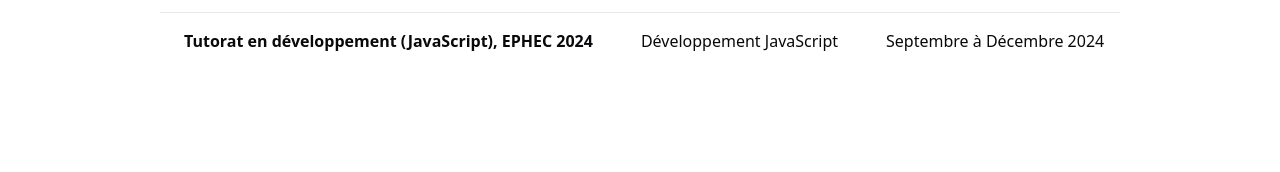
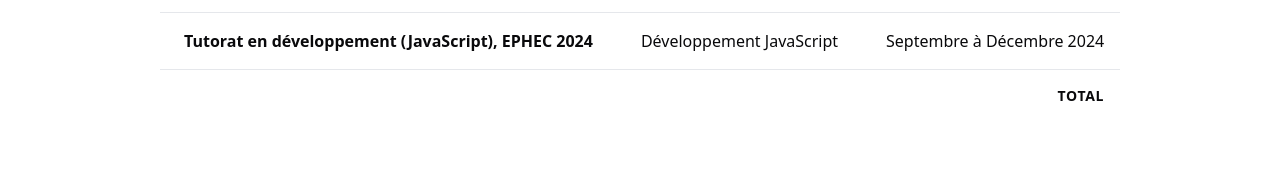
Before and after one commit to clemoudo/portfolio, a Next.js app in the folder web-app/: page /portfolio in a window 1280 px wide. Both pictures are taken after a click on the button 1102 px from the left and 243 px from the top of the page. Shown: the part 353-525 px from the top of the page. Built offline with nearby package versions, Linux system fonts and the light colour scheme.

Commit message:
total dans la table du portfolio

```diff
--- a/web-app/components/portfolio/PortfolioView.tsx
+++ b/web-app/components/portfolio/PortfolioView.tsx
@@ -32,7 +32,18 @@
 );
 
 // Vue Tableau
-const TableView = ({ activities }: { activities: Activity[] }) => (
+const TableView = ({ activities }: { activities: Activity[] }) => {
+  // 1. Calculer les totaux en utilisant la méthode .reduce()
+  const totals = activities.reduce(
+    (acc, activity) => {
+      acc.real += activity.realHours;
+      acc.valued += activity.valuedHours;
+      return acc;
+    },
+    { real: 0, valued: 0 }
+  );
+
+  return (
     <div className="mt-12 overflow-x-auto">
       <table className="divide-border/40 min-w-full divide-y">
         <thead className="bg-foreground/5">
@@ -80,9 +91,25 @@
             </tr>
           ))}
         </tbody>
+
+        {/* 2. Ajouter la section <tfoot> pour afficher les totaux */}
+        <tfoot className="border-border/40 bg-foreground/5 border-t">
+          <tr>
+            <td
+              colSpan={3}
+              className="px-6 py-4 text-right text-sm font-bold uppercase tracking-wider"
+            >
+              Total
+            </td>
+            <td className="whitespace-nowrap px-6 py-4 text-sm font-bold">
+              {`${totals.real}h / ${totals.valued}h`}
+            </td>
+          </tr>
+        </tfoot>
       </table>
     </div>
   );
+};
 
 // Le composant principal qui gère le basculement
 export default function PortfolioView() {
```
Lines whose indentation alone changed are shown as unchanged.
